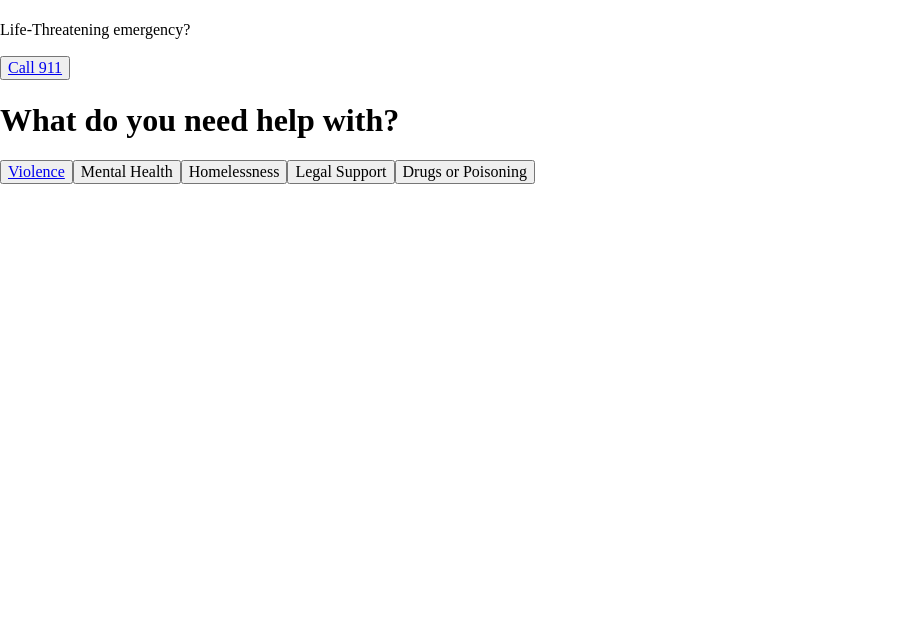
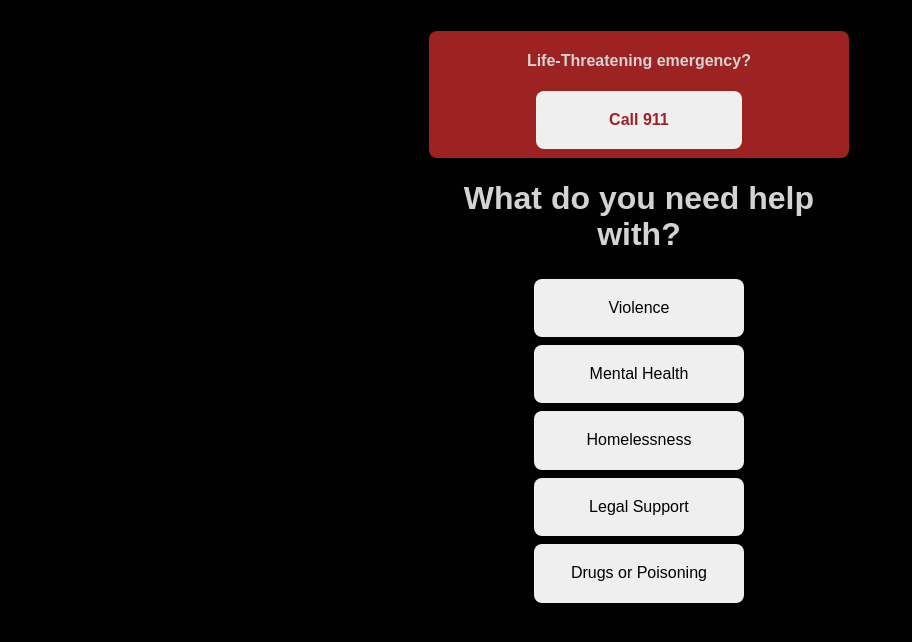
Before and after one commit to ScizorsBLBC/Not-911, a React (Vite) app: page / in a window 1280 px wide. Shown: the top 642 px of the page, without its empty margins (0-912 px from the left). Built offline with nearby package versions, Linux system fonts and the light colour scheme.

Commit message:
css styling and made each page with back links, not all back links working yet

```diff
--- a/package.json
+++ b/package.json
@@ -6,6 +6,7 @@
   "dependencies": {
     "react": "^17.0.1",
     "react-dom": "^17.0.1",
+    "react-is": "^17.0.1",
     "react-router-dom": "^5.2.0",
     "styled-components": "^5.2.1"
   },
@@ -20,6 +21,6 @@
     "build": "rimraf dist && parcel build ./src/*.html --out-dir ./dist"
   },
   "keywords": [],
-  "author": "",
+  "author": "Scizors",
   "license": "ISC"
 }
--- a/src/App.jsx
+++ b/src/App.jsx
@@ -5,12 +5,15 @@ import { BrowserRouter } from "react-router-dom";
 
 import Home from "./Home";
 import Violence from "./Violence";
+import MentalHealth from "./MentalHealth";
+import Homelessness from "./Homelessness";
+import LegalSupport from "./LegalSupport";
+import DrugsOrPoisoning from "./DrugsOrPoisoning";
 
-import GlobalStyled from "./GlobalStyled";
 
 const App = (
     <BrowserRouter>
-        <div>
+        <div className="app-wrapper">
             <h1>
                 {/* Not 911 Make an icon? */}
             </h1>
@@ -20,6 +23,18 @@ const App = (
             <Route exact path="/violence">
                 <Violence/>
             </Route>
+            <Route exact path="/mental-health">
+                <MentalHealth/>
+            </Route>
+            <Route exact path="homelessness">
+                <Homelessness/>
+            </Route>
+            <Route exact path="legal-support">
+                <LegalSupport/>
+            </Route>
+            <Route exact path="drugs-or-poisoning">
+                <DrugsOrPoisoning/>
+            </Route>
         </div>
     </BrowserRouter>
 )
--- /dev/null
+++ b/src/DrugsOrPoisoning.jsx
@@ -0,0 +1,17 @@
+import React from "react";
+import { Link } from "react-router-dom";
+
+const DrugsOrPoisoning = () => {
+    return (
+        <div className="Category background-profile text-profile">
+            <button>
+                <Link to="/">
+                    Back
+                </Link>
+            </button>
+
+        </div>
+    )
+}
+
+export default DrugsOrPoisoning;
--- a/src/GlobalStyled.js
+++ /dev/null
@@ -1,12 +0,0 @@
-// style links like I did on persoanl page without an underline
-import styled, { createGlobalStyle } from "styled-components";
-
-const backgroundBlack = "#010101";
-
-const GlobalStyled = createGlobalStyle`
-    body {
-        background: ${backgroundBlack};
-    }
-`;
-
-export default GlobalStyled;
--- a/src/Home.jsx
+++ b/src/Home.jsx
@@ -3,37 +3,57 @@ import { Link } from "react-router-dom";
 
 const Home = () => {
     return (
-        <div className="Home">
-            <div className="HomeText">
+        <div className="Home background-profile">
+            <div className="HomeText text-profile">
+                <section className="call911__section">
                     <p className="call911__headline">
                         Life-Threatening emergency?
                     </p>
                     {/* Make confirmation button state change */}
-                <button className="call911__button">
+                    <button className="button" className="call911__button">
                         <a href="tel:4158120875">
                             Call 911
                         </a>
                     </button>
+                </section>
                 <h1>
                     What do you need help with?
                 </h1>
-                <button>
+                <div>
+                    <button className="button">
                         <Link to="/violence">
                             Violence
                         </Link>
                     </button>
-                <button>
+                </div>
+                <div>
+                    <button className="button">
+                        <Link to="/mental-health">
                             Mental Health
+                        </Link>
                     </button>
-                <button>
+                </div>
+                <div>
+                    <button className="button">
+                        <Link to="/homelessness">
                             Homelessness
+                        </Link>
                     </button>
-                <button>
+                </div>
+                <div>
+                    <button className="button">
+                        <Link to="legal-support">
                             Legal Support
+                        </Link>
                     </button>
-                <button>
+                </div>
+                <div>
+                    <button className="button">
+                        <Link to="drugs-or-poisoning">
                             Drugs or Poisoning
+                        </Link>
                     </button>
+                </div>
             </div>
         </div>
     )
--- /dev/null
+++ b/src/Homelessness.jsx
@@ -0,0 +1,17 @@
+import React from "react";
+import { Link } from "react-router-dom";
+
+const Homelessness = () => {
+    return (
+        <div className="Category background-profile text-profile">
+            <button>
+                <Link to="/">
+                    Back
+                </Link>
+            </button>
+
+        </div>
+    )
+}
+
+export default Homelessness;
--- /dev/null
+++ b/src/LegalSupport.jsx
@@ -0,0 +1,17 @@
+import React from "react";
+import { Link } from "react-router-dom";
+
+const LegalSupport = () => {
+    return (
+        <div className="Category background-profile text-profile">
+            <button>
+                <Link to="/">
+                    Back
+                </Link>
+            </button>
+
+        </div>
+    )
+}
+
+export default LegalSupport;
--- /dev/null
+++ b/src/MentalHealth.jsx
@@ -0,0 +1,17 @@
+import React from "react";
+import { Link } from "react-router-dom";
+
+const MentalHealth = () => {
+    return (
+        <div className="Category background-profile text-profile">
+            <button>
+                <Link to="/">
+                    Back
+                </Link>
+            </button>
+
+        </div>
+    )
+}
+
+export default MentalHealth;
--- a/src/index.html
+++ b/src/index.html
@@ -1,7 +1,12 @@
 <html>
     <head>
         <link href="https://cdnjs.cloudflare.com/ajax/libs/normalize/8.0.1/normalize.min.css" rel="stylesheet">
+        <link href="./styled.css" rel="stylesheet">
         <link rel="icon" href="./assets/favicon.svg" type="image/x-icon" />
+        <meta charset="utf-8">
+        <meta name="viewport" content="width=device-width, initial-scale=1">
+        <link rel="preconnect" href="https://fonts.gstatic.com">
+        <link href="https://fonts.googleapis.com/css2?family=Roboto&display=swap" rel="stylesheet">
         <title>
             Not 911 SF Bay Area
         </title>
--- /dev/null
+++ b/src/styled.css
@@ -0,0 +1,78 @@
+#root {
+    display: flex;
+    flex-wrap: wrap;
+    align-items: center;
+    flex-direction: column;
+    height: 100%;
+    width: 100%;
+    justify-content: space-between;
+    min-height: 100vh;
+    font-family: 'Ubuntu', sans-serif;
+    margin: 10px;
+    position: absolute;
+    top: 5%;
+    left: 5%;
+    margin-right: -5%;
+    transform: translate(-5%, -5%);
+    text-align: center;
+}
+
+body {
+    background: #010101;
+    color: lightgray;
+}
+
+.app-wrapper {
+
+    @media screen and (max-width: 45em) {
+        width: 100%;
+        height: 200px;
+    }
+}
+
+.text-profile {
+    max-width: 95%;
+}
+
+a {
+    color: #010101;
+    text-decoration: none;
+}
+
+.call911__button {
+    border: none;
+    color:#9d2323;
+    padding: 20px;
+    text-align: center;
+    text-decoration: none;
+    display: inline-block;
+    font-size: 16px;
+    margin: 4px 2px;
+    border-radius: 8px;
+    min-width: 50%;
+}
+
+.call911__button a {
+    color:#9d2323;
+    font-weight: bold;
+}
+
+.button {
+    border: none;
+    color:#010101;
+    padding: 20px;
+    text-align: center;
+    text-decoration: none;
+    display: inline-block;
+    font-size: 16px;
+    margin: 4px 2px;
+    border-radius: 8px;
+    min-width: 50%;
+  }
+
+.call911__section {
+    background-color: #9d2323;
+    border-radius: 8px;
+    padding: 5px;
+    font-weight: bold;
+}
```
Also changed, not shown: 1 other file (tests, documents, lock files or other folders). Lines whose indentation alone changed are shown as unchanged.
